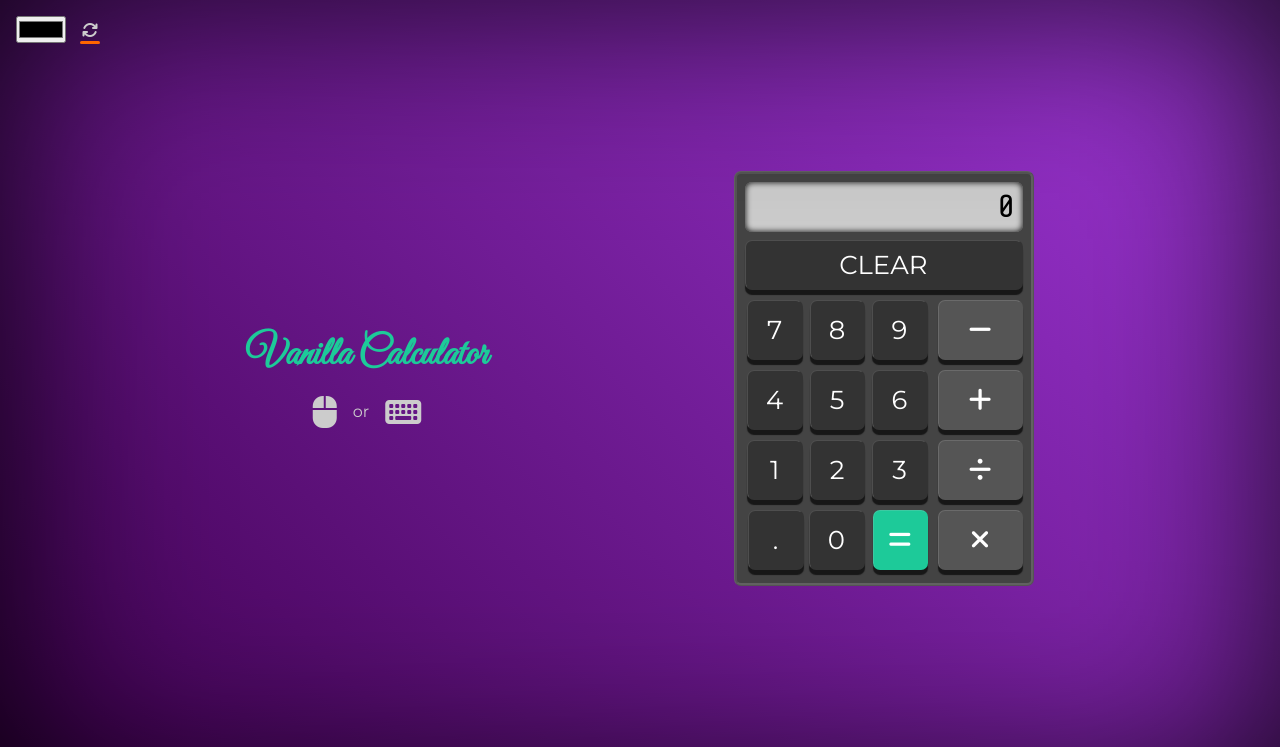
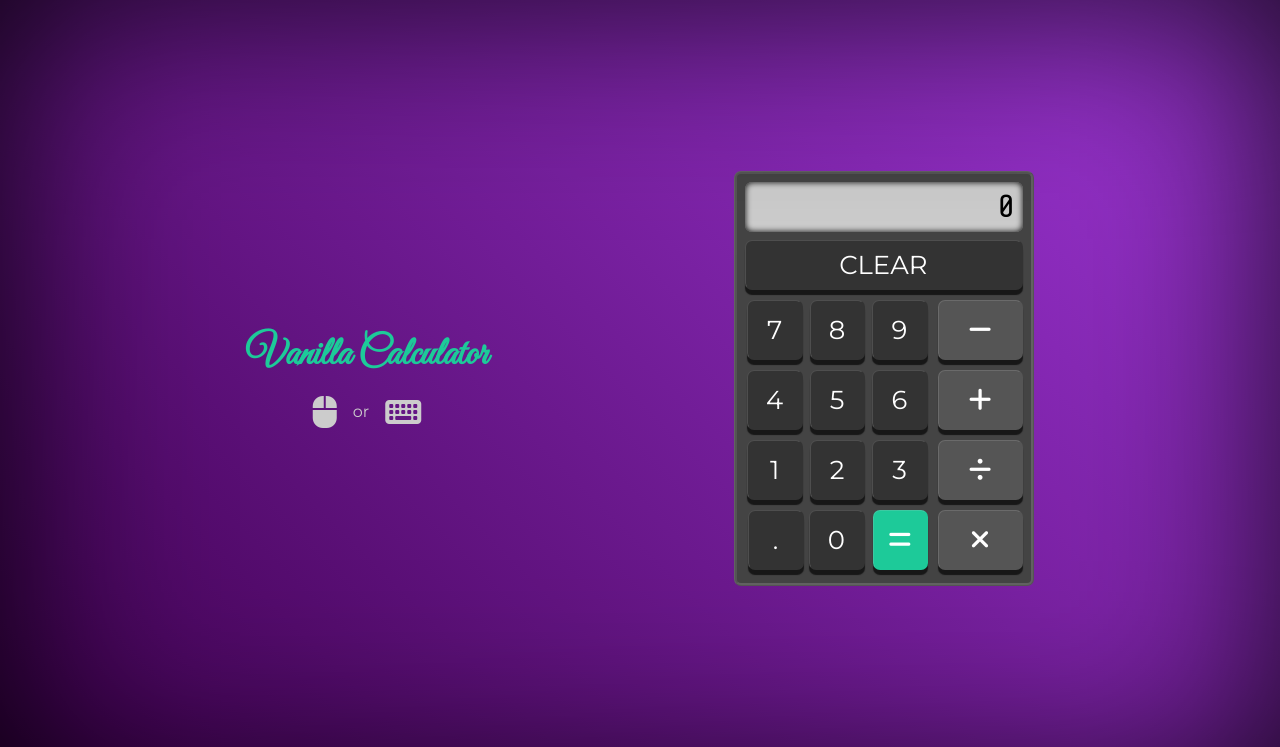
Before and after one commit to diegohartmann/calculadora-js, a plain HTML site: page index.html in a window 1280 px wide. Shown: the top 747 px of the page. Drawn offline with nearby package versions, Linux system fonts and the light colour scheme.

Commit message:
color picker removed

```diff
--- a/css/style.css
+++ b/css/style.css
@@ -9,6 +9,8 @@
     --savedTheme: #ff6600;
     --shadow: drop-shadow(0 0 10px #000);
 }
+
+.hide{ display: none !important }
 
 *{ margin:0; padding:0; box-sizing: border-box; font-family: var(--mont) }
 
--- a/index.html
+++ b/index.html
@@ -13,7 +13,7 @@
 
     <div class="vignette"></div>
 
-    <div id="theme-picker">
+    <div id="theme-picker" class="hide">
         <input type="color" name="color" id="color">
         <!-- <i class="fas fa-save saver"></i> -->
         <i class="fas fa-sync reseter"></i>
```
